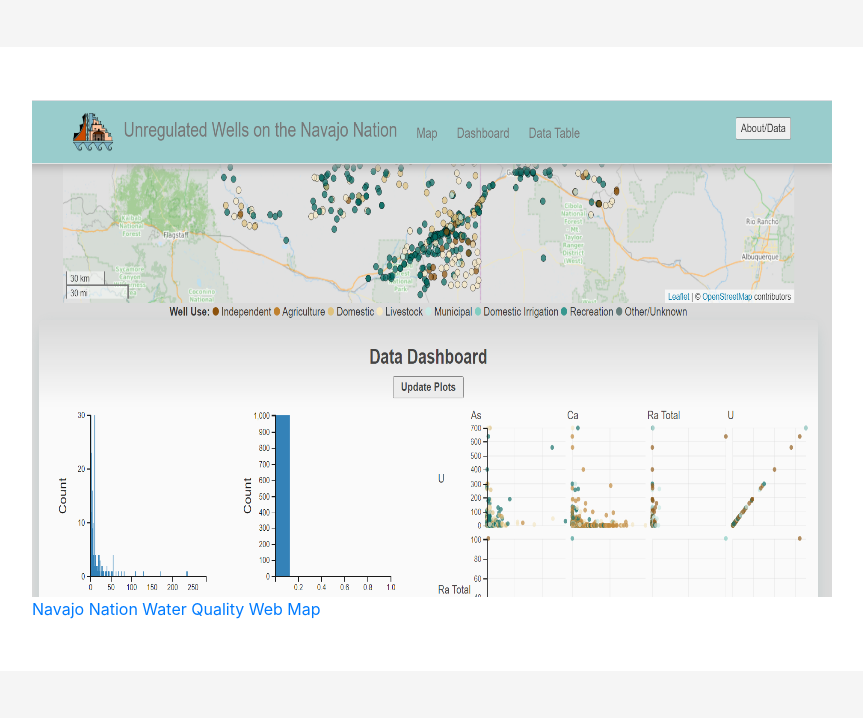
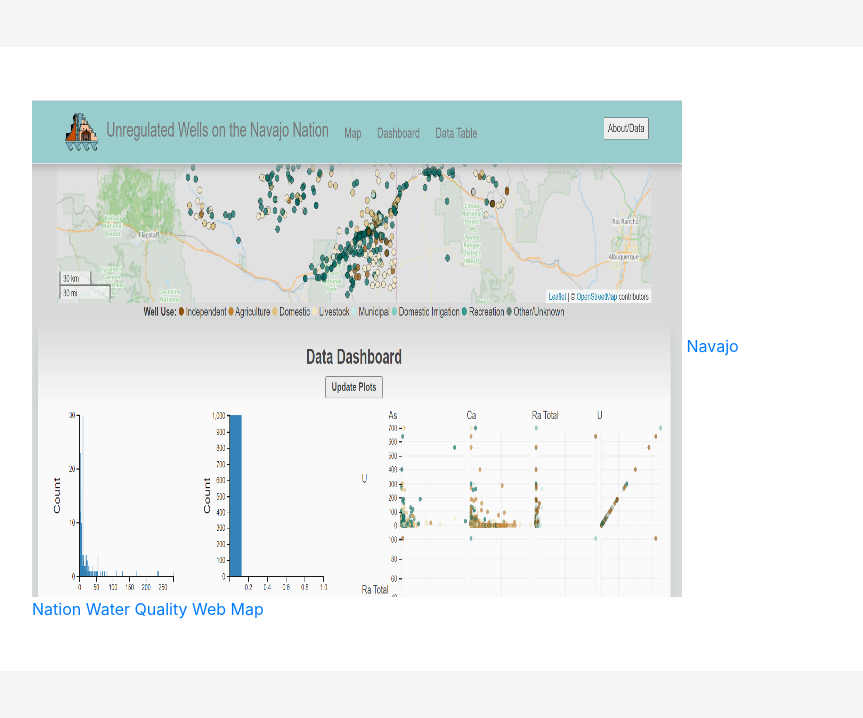
Before and after one commit to ManideepPotluru/ManideepPotluru.github.io, a plain HTML site: page index.html in a window 1280 px wide. Shown: the part 3037-3755 px from the top of the page, without its empty margins (243-1106 px from the left). Drawn offline with nearby package versions, Linux system fonts and the light colour scheme.

Commit message:
Update index.html

```diff
--- a/index.html
+++ b/index.html
@@ -207,7 +207,7 @@ cleaning, and implemented cliques clustering algorithm in order to map the weigh
                 <div class="col-lg-8 mx-auto">
 
                     <a href="MyWebApp/index.html" target="_blank" class="center">
-                        <img src="images/navajo nation 3.PNG" alt="webAppImg" style="height: 500px; width: 800px; ">
+                        <img src="images/navajo nation 3.PNG" alt="webAppImg" style="height: 500px; width: 650px; ">
                         Navajo Nation Water Quality Web Map
                     </a>
                 </div>
```
